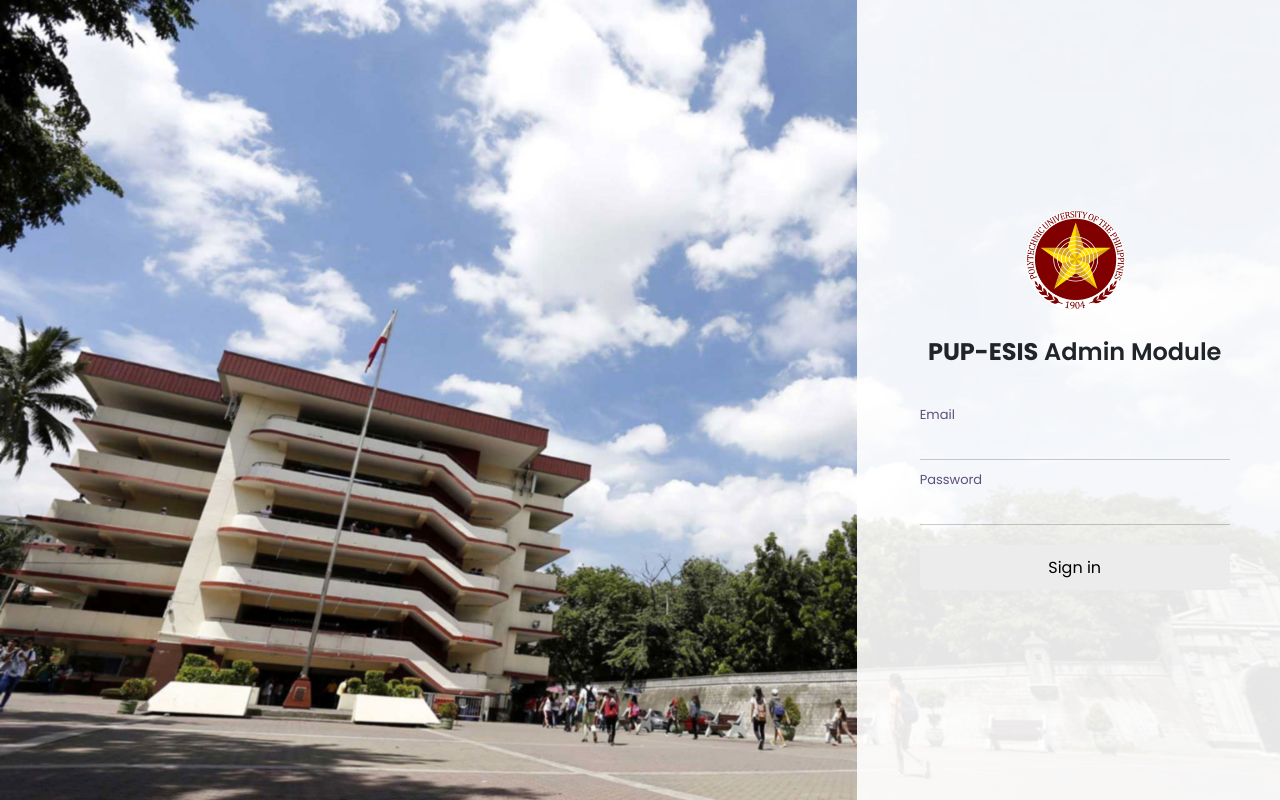
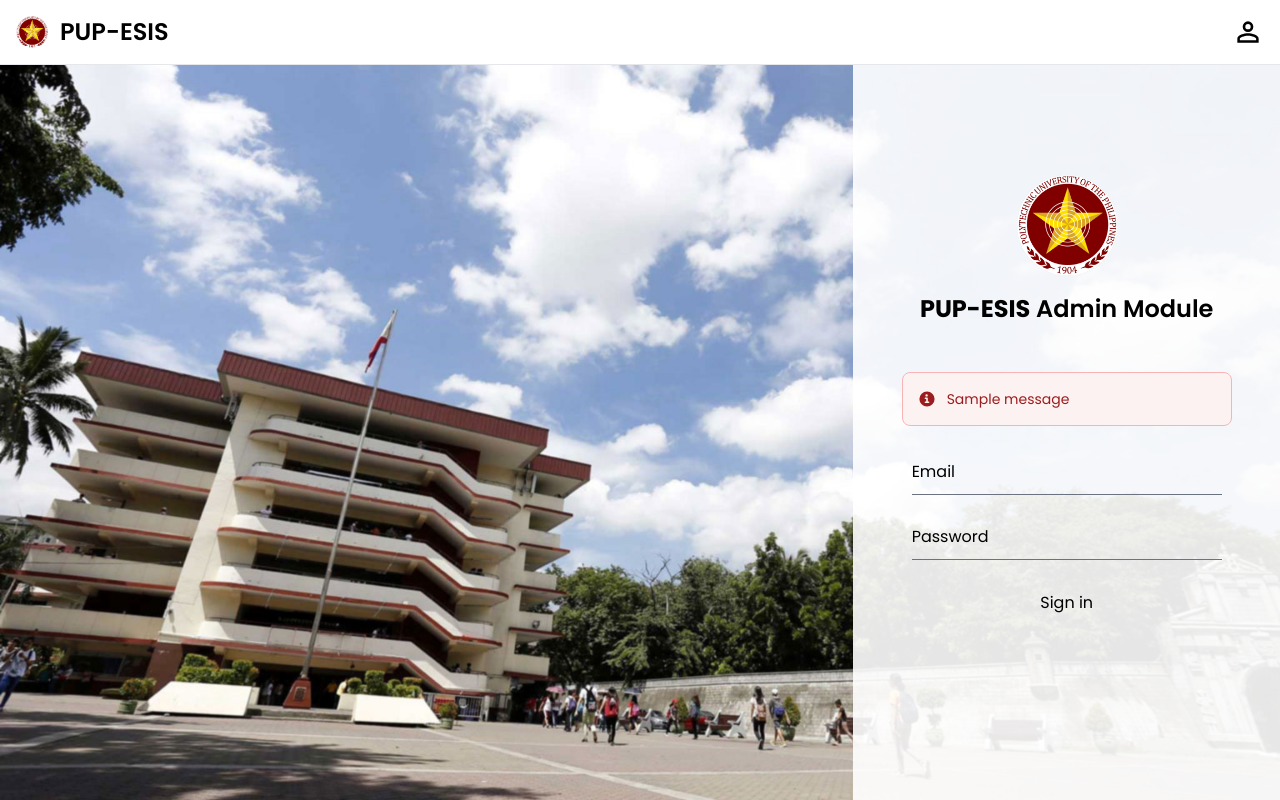
Before and after one commit to imangeluuh/pup-ems, a Flask app: template app/admin/templates/admin/admin_login.html in a window 1280 px wide. Run offline with Flask 3, Linux system fonts and the light colour scheme; the template is opened without the code that fills it: values that come from a table or form of the project are taken from there, others are empty; a user stored in the database is signed in; tables that the repository leaves empty hold one stand-in row (values such as "Sample post"); one stand-in notice (Sample message) is shown; some libraries are stand-ins or nearby versions.

Commit message:
style: change style of admin login page

```diff
--- a/app/admin/forms.py
+++ b/app/admin/forms.py
@@ -1,7 +1,8 @@
 from flask_wtf import FlaskForm
 from wtforms import StringField, PasswordField, SubmitField
+from wtforms.validators import Length, Email, DataRequired
 
 class LoginForm(FlaskForm):
-    email = StringField(label='Email')
-    password = PasswordField(label='Password')
+    email = StringField(label='Email', validators=[DataRequired(), Email()])
+    password = PasswordField(label='Password', validators=[DataRequired(), Length(min=6)])
     submit = SubmitField(label='Sign in')
--- a/app/admin/static/css/style.css
+++ b/app/admin/static/css/style.css
@@ -14,16 +14,6 @@
 .row{
     height:100vh;
     padding: 0px;
-}
-.text{
-    position: absolute;
-    top: 50%;
-    left: 50%;
-    transform: translate(-50%, -50%);
-}
-.text p{
-    color: #fff;
-    font-size: 20px;
 }
 .right{
     display: flex;
@@ -58,25 +48,25 @@
     margin-bottom: 20px;
     color: #40414a;
 }
-.input-box .input-field .label{
+.input-box .input-field label{
     position: absolute;
     top: 10px;
     left: 10px;
     pointer-events: none;
     transition: .5s;
 }
-.input-field .input:focus ~ .label
+.input-field input:focus ~ label
 {
     top: -10px;
     font-size: 13px;
 }
-.input-field .input:valid ~ .label
+.input-field input:valid ~ label
 {
     top: -10px;
     font-size: 13px;
     color: #5d5076;
 }
-.input:focus {
+.input-field .input:focus, .input-field .input:valid{
     border-bottom: 1px solid #800000;
 }
 .submit{
@@ -96,6 +86,16 @@
     font-size: small;
     margin-top: 25px;
 }
+span a{
+    text-decoration: none;
+    font-weight: 700;
+    color: #000;
+    transition: .5s;
+}
+span a:hover{
+    text-decoration: underline;
+    color: #000;
+}
 
 @media only screen and (min-width: 1680px){
     .input-box{
--- a/app/admin/templates/admin/admin_login.html
+++ b/app/admin/templates/admin/admin_login.html
@@ -1,4 +1,4 @@
-{% extends 'layout.html' %}
+{% extends 'admin/layout.html' %}
 
 {% block head %}
     <link rel="stylesheet" href="{{ url_for('admin.static', filename='css/style.css') }}">
@@ -6,34 +6,44 @@
 {% endblock %}
 
 {% block content %}
-<div class="container-main overflow-x-hidden">
-    <div class="row">
-        <div class="col-md-8 side-image d-none d-md-block">
+<div class="container-main">
+    <div class="grid grid-cols-1 md:grid-cols-3 lg:grid-cols-3 h-screen">
+        <div class="col-span-2 side-image hidden md:block">
             <!------------- empty ------------->
         </div>
-        <div class="col-md-4 right">
+        <div class="col-span-1 right flex items-center">
             <div class="input-box">
-                <div class="d-flex justify-content-center">
+                <div class="flex justify-center">
                     <img src="{{ url_for('static', filename='images/PUPLogo.png')}}" alt="" class="mb-4" width="100rem">
                 </div>
                 <header><strong>PUP-ESIS</strong> Admin Module</header>
-                <form action="" method="post">
+                {% with messages = get_flashed_messages() %}
+                    {% if messages %}
+                        {% for message in messages %}
+                        <div class="flex items-center p-4 mb-4 text-sm text-red-800 border border-red-300 rounded-lg bg-red-50" role="alert">
+                            <svg class="flex-shrink-0 inline w-4 h-4 mr-3" aria-hidden="true" xmlns="http://www.w3.org/2000/svg" fill="currentColor" viewBox="0 0 20 20">
+                                <path d="M10 .5a9.5 9.5 0 1 0 9.5 9.5A9.51 9.51 0 0 0 10 .5ZM9.5 4a1.5 1.5 0 1 1 0 3 1.5 1.5 0 0 1 0-3ZM12 15H8a1 1 0 0 1 0-2h1v-3H8a1 1 0 0 1 0-2h2a1 1 0 0 1 1 1v4h1a1 1 0 0 1 0 2Z"/>
+                            </svg>
+                            <span class="sr-only">Info</span>
+                            <div>
+                                {{ message }}
+                            </div>
+                        </div>
+                        {% endfor %}
+                    {% endif %}
+                {% endwith %}
+                <form action="" method="post" class="mt-6">
                     {{ form.hidden_tag() }}
                     <div class="input-field">
-                        {{ form.email(class="input") }}
+                        {{ form.email(class="input focus:ring-0 focus:ring-offset-0 bg-transparent p-0") }}
                         {{ form.email.label(class="label") }}
-                        <!-- <input type="text" class="input" id="email" required="" autocomplete="off"> -->
-                        <!-- <label for="email">Email</label>  -->
                     </div>
                     <div class="input-field">
-                        {{ form.password(class="input") }}
+                        {{ form.password(class="input focus:ring-0 focus:ring-offset-0 bg-transparent p-0") }}
                         {{ form.password.label(class="label") }}
-                        <!-- <input type="password" class="input" id="pass" required="">
-                        <label for="pass">Password</label> -->
                     </div>
                     <div class="input-field">
                         {{ form.submit(class="submit") }}
-                        <!-- <input type="submit" class="submit" value="Sign in"> -->
                     </div>
                 </form>
             </div>
--- /dev/null
+++ b/app/admin/templates/admin/components/navbar.html
@@ -0,0 +1,28 @@
+<nav class="fixed top-0 z-50 w-full bg-white border-b border-gray-200">
+    <div class="w-screen-xl flex flex-wrap items-center justify-between p-4">
+    <a href="/" class="flex items-center">
+        <img src="{{ url_for('static', filename='images/PUPLogo.png')}}" class="h-8 mr-3" alt="PUP Logo" />
+        <span class="self-center text-2xl font-semibold whitespace-nowrap">PUP-ESIS</span>
+    </a>
+    <div class="flex items-center md:order-2">
+        <button type="button" class="flex mr-3 text-sm rounded-full md:mr-0 focus:ring-4 focus:ring-gray-300" id="user-menu-button" aria-expanded="false" data-dropdown-toggle="user-dropdown" data-dropdown-placement="bottom">
+            <span class="sr-only">Open user menu</span>
+            <svg class="w-8 h-8 rounded-full" xmlns="http://www.w3.org/2000/svg" width="24" height="24" viewBox="0 0 24 24"><path fill="currentColor" d="M12 4a4 4 0 0 1 4 4a4 4 0 0 1-4 4a4 4 0 0 1-4-4a4 4 0 0 1 4-4m0 2a2 2 0 0 0-2 2a2 2 0 0 0 2 2a2 2 0 0 0 2-2a2 2 0 0 0-2-2m0 7c2.67 0 8 1.33 8 4v3H4v-3c0-2.67 5.33-4 8-4m0 1.9c-2.97 0-6.1 1.46-6.1 2.1v1.1h12.2V17c0-.64-3.13-2.1-6.1-2.1Z"/></svg>
+        </button>
+        <!-- Dropdown menu -->
+        <div class="z-50 hidden my-4 text-base list-none bg-white divide-y divide-gray-100 rounded-lg shadow" id="user-dropdown">
+            <div class="px-4 py-3">
+                <span class="block text-sm text-gray-900">User Name</span>
+                <span class="block text-sm  text-gray-500 truncate">emailaddress@domain.com</span>
+            </div>
+            <ul class="py-2" aria-labelledby="user-menu-button">
+                <li>
+                    <a href="#" class="block px-4 py-2 text-sm">Profile</a>
+                </li>
+                <li>
+                    <a href="{{ url_for('auth.logout') }}" class="block px-4 py-2 text-sm">Sign out</a>
+                </li>
+            </ul>
+        </div>
+    </div>
+</nav>
--- /dev/null
+++ b/app/admin/templates/admin/layout.html
@@ -0,0 +1,22 @@
+<!DOCTYPE html>
+
+<html lang="en">
+    <head>
+        <meta name="viewport" content="initial-scale=1, width=device-width">
+        {% block head %}
+
+        {% endblock %}
+        <link rel="stylesheet" href="{{ url_for('static', filename='css/main.css') }}">
+        <link href="https://cdnjs.cloudflare.com/ajax/libs/flowbite/1.8.1/flowbite.min.css" rel="stylesheet" />
+        <link href="https://cdn.pup.edu.ph/img/ico/favicon.ico" rel="icon" type="image/x-icon" />
+    </head>
+    <body>
+        {% if current_user.is_authenticated %}
+            {% include 'admin/components/navbar.html' %}
+        {% endif %}
+        {% block content %}
+
+        {% endblock %}
+        <script src="https://cdnjs.cloudflare.com/ajax/libs/flowbite/1.8.1/flowbite.min.js"></script>
+    </body>
+</html>
```
Also changed, not shown: app/admin/templates/admin/components/sidebar.html (added, +47 -0 lines). Lines whose indentation alone changed are shown as unchanged.
